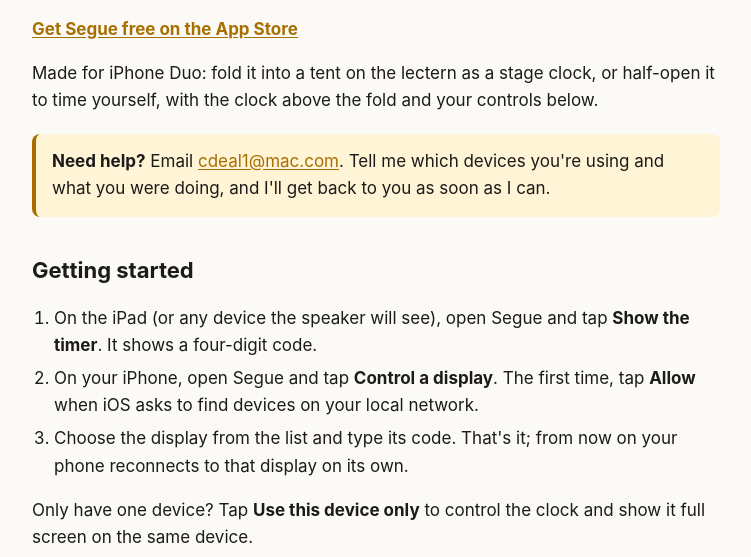
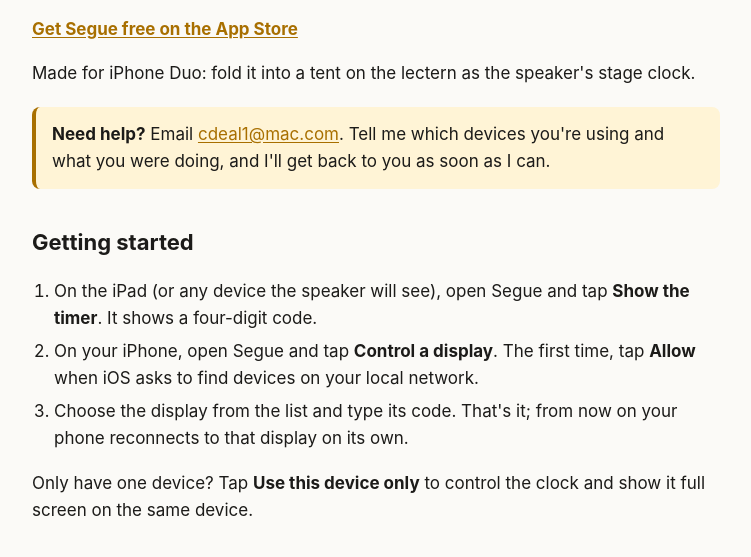
Before and after one commit to cldeal/segue-privacy, a plain HTML site: page support.html in a window 1280 px wide. Shown: the part 241-798 px from the top of the page, without its empty margins (264-1015 px from the left). Drawn offline with Linux system fonts and the light colour scheme.

```diff
--- a/support.html
+++ b/support.html
@@ -17,7 +17,7 @@
   <h1>Segue Support</h1>
   <p class="lead">Segue is a stage and countdown timer. Stand an iPad where the speaker can see it, and run the clock from your iPhone anywhere in the room.</p>
   <p><a href="https://apps.apple.com/us/app/segue-stage-timer/id6818329363"><strong>Get Segue free on the App Store</strong></a></p>
-  <p>Made for iPhone Duo: fold it into a tent on the lectern as a stage clock, or half-open it to time yourself, with the clock above the fold and your controls below.</p>
+  <p>Made for iPhone Duo: fold it into a tent on the lectern as the speaker's stage clock.</p>
 
   <div class="contact">
     <strong>Need help?</strong> Email <a class="email" href="mailto:cdeal1@mac.com">cdeal1@mac.com</a>. Tell me which devices you're using and what you were doing, and I'll get back to you as soon as I can.
```
